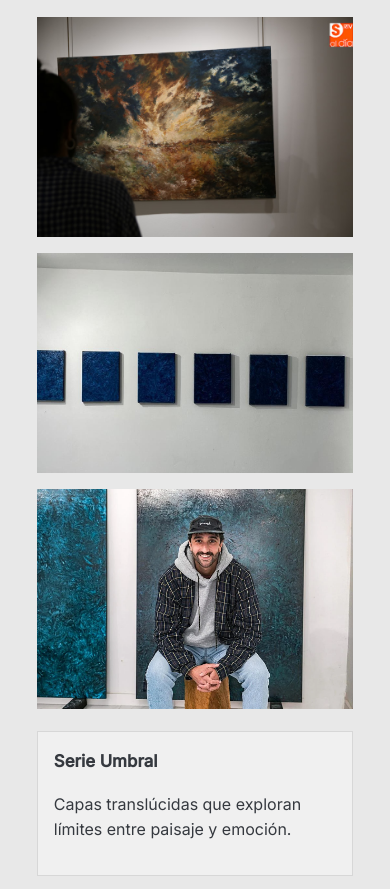
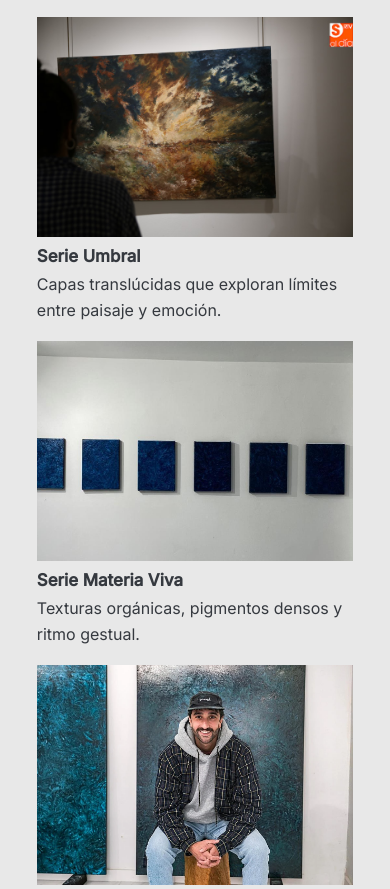
Before and after one commit to a1varoG1z/vetxebaweb, a plain HTML site: page obra.html in a window 390 px wide. Shown: the part 151-1040 px from the top of the page. Drawn offline with Linux system fonts and the light colour scheme.

Commit message:
Cambios de estilo en apartado obra

```diff
--- a/obra.html
+++ b/obra.html
@@ -29,33 +29,40 @@
 
   <main>
     <section class="section works page-content">
-      <h1 class="page-title">Obra</h1>
-      <div class="image-grid">
+    <h1 class="page-title">Obra</h1>
+
+    <div class="works-list">
+      <article class="work-item">
         <figure class="image-card">
           <img src="img/fichero_399429_20170717.jpg" alt="Obra de Víctor Echevarría en exposición">
         </figure>
+        <div class="work-text">
+          <h3>Serie Umbral</h3>
+          <p>Capas translúcidas que exploran límites entre paisaje y emoción.</p>
+        </div>
+      </article>
+
+      <article class="work-item">
         <figure class="image-card">
           <img src="img/889f4e9a-cc27-4a10-a990-c8fe19525ef0_16-9-discover-aspect-ratio_default_0_x1021y591.jpg" alt="Pintura abstracta de Víctor Echevarría">
         </figure>
+        <div class="work-text">
+          <h3>Serie Materia Viva</h3>
+          <p>Texturas orgánicas, pigmentos densos y ritmo gestual.</p>
+        </div>
+      </article>
+
+      <article class="work-item">
         <figure class="image-card">
           <img src="img/M1-1501780127-U2201797708302yiC--1200x840@Diario Vasco.webp" alt="Registro de obra y artista en prensa">
         </figure>
-      </div>
-      <div class="works-grid">
-        <article>
-          <h3>Serie Umbral</h3>
-          <p>Capas translúcidas que exploran límites entre paisaje y emoción.</p>
-        </article>
-        <article>
-          <h3>Serie Materia Viva</h3>
-          <p>Texturas orgánicas, pigmentos densos y ritmo gestual.</p>
-        </article>
-        <article>
+        <div class="work-text">
           <h3>Serie Archivo Interior</h3>
           <p>Fragmentos visuales de memoria, tiempo y silencio.</p>
-        </article>
-      </div>
-    </section>
+        </div>
+      </article>
+    </div>
+  </section>
   </main>
 
   <script src="script.js"></script>
--- a/styles.css
+++ b/styles.css
@@ -234,6 +234,27 @@ h2 {
   gap: 1rem;
 }
 
+.works-list {
+  display: grid;
+  grid-template-columns: repeat(auto-fit, minmax(220px, 1fr));
+  gap: 1rem;
+  align-items: start;
+}
+
+.work-item {
+  display: contents;
+}
+
+.work-text h3 {
+  margin: 0 0 0.35rem;
+  font-size: 1.05rem;
+  line-height: 1.2;
+}
+
+.work-text p {
+  margin: 0;
+}
+
 .image-grid {
   display: grid;
   grid-template-columns: repeat(3, 1fr);
@@ -394,6 +415,16 @@ a {
     grid-template-columns: 1fr;
   }
 
+  .works-list {
+    grid-template-columns: 1fr;
+    gap: 1.1rem;
+  }
+
+  .work-item {
+    display: grid;
+    gap: 0.6rem;
+  }
+
   .image-grid {
     grid-template-columns: 1fr;
   }
```
